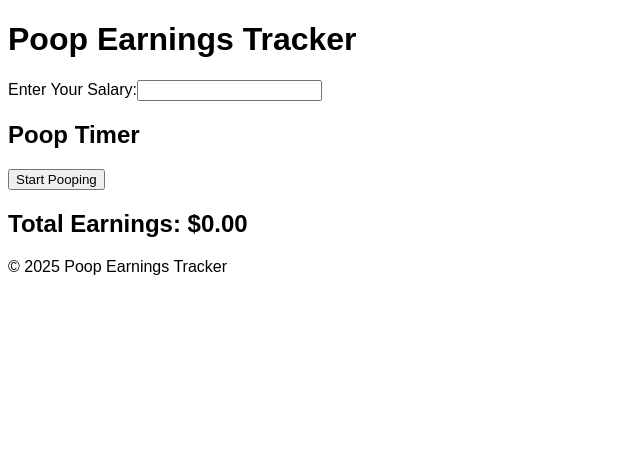
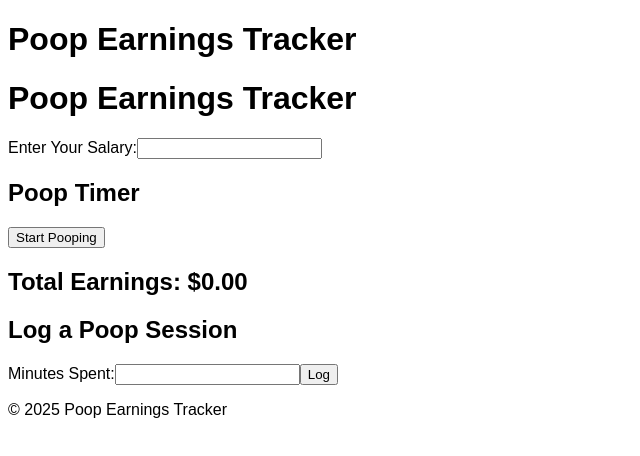
Before and after one commit to tglicker/Poop_Earnings, a React (Create React App) app in the folder FrontEnd/: page / in a window 1280 px wide. Shown: the top 456 px of the page, without its empty margins (0-640 px from the left). Built offline with nearby package versions, Linux system fonts and the light colour scheme.

Commit message:
Update App.js

```diff
--- a/FrontEnd/src/App.js
+++ b/FrontEnd/src/App.js
@@ -1,17 +1,13 @@
 import React from "react";
 import Header from "./components/Header";
 import Footer from "./components/Footer";
-import SalaryInput from "./components/SalaryInput";
-import PoopTimer from "./components/PoopTimer";
-import EarningsDisplay from "./components/EarningsDisplay";
+import PoopTracker from "./components/PoopTracker"; // Use PoopTracker
 
 function App() {
   return (
     <div>
       <Header />
-      <SalaryInput />
-      <PoopTimer />
-      <EarningsDisplay />
+      <PoopTracker />
       <Footer />
     </div>
   );
```
